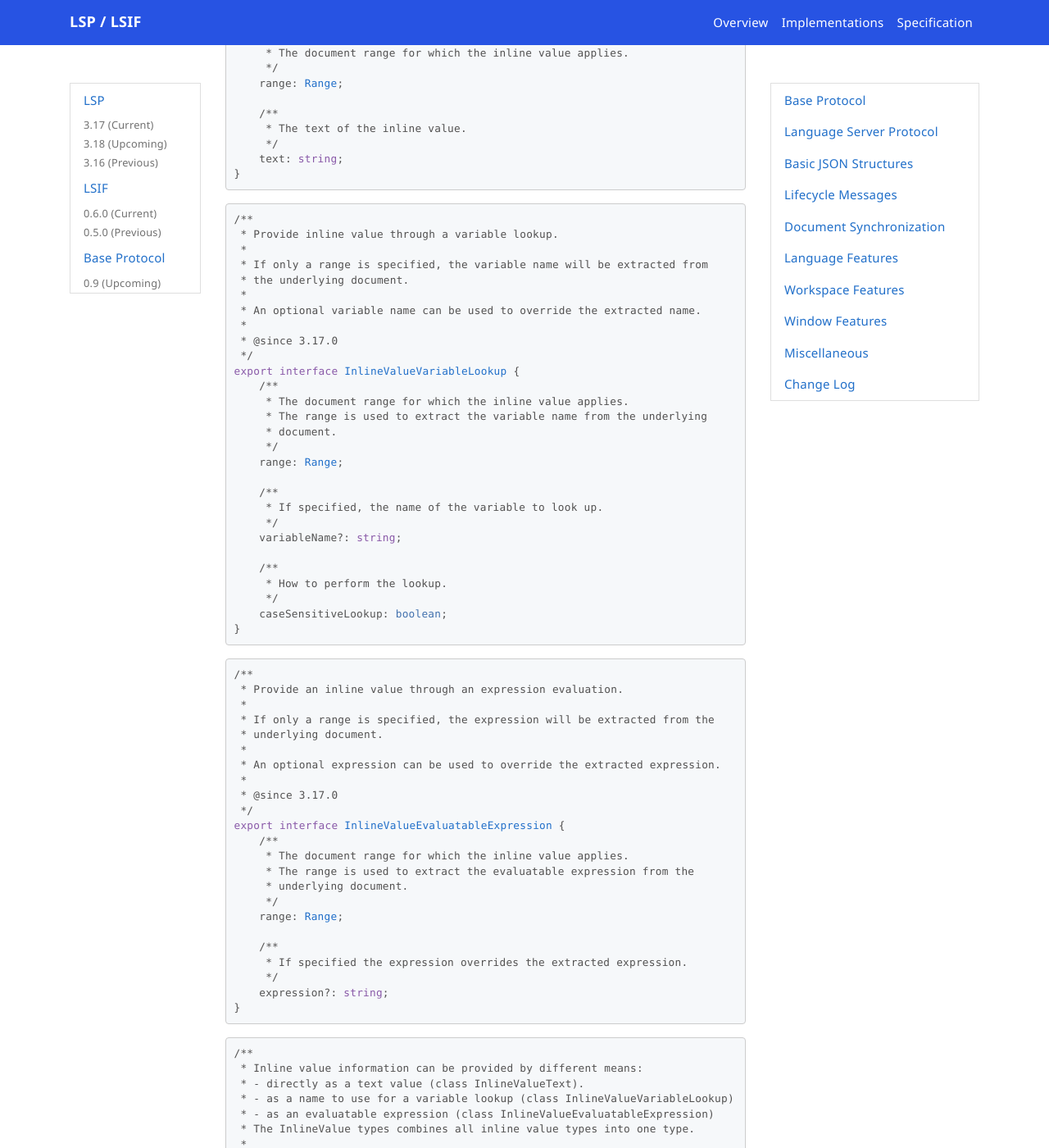
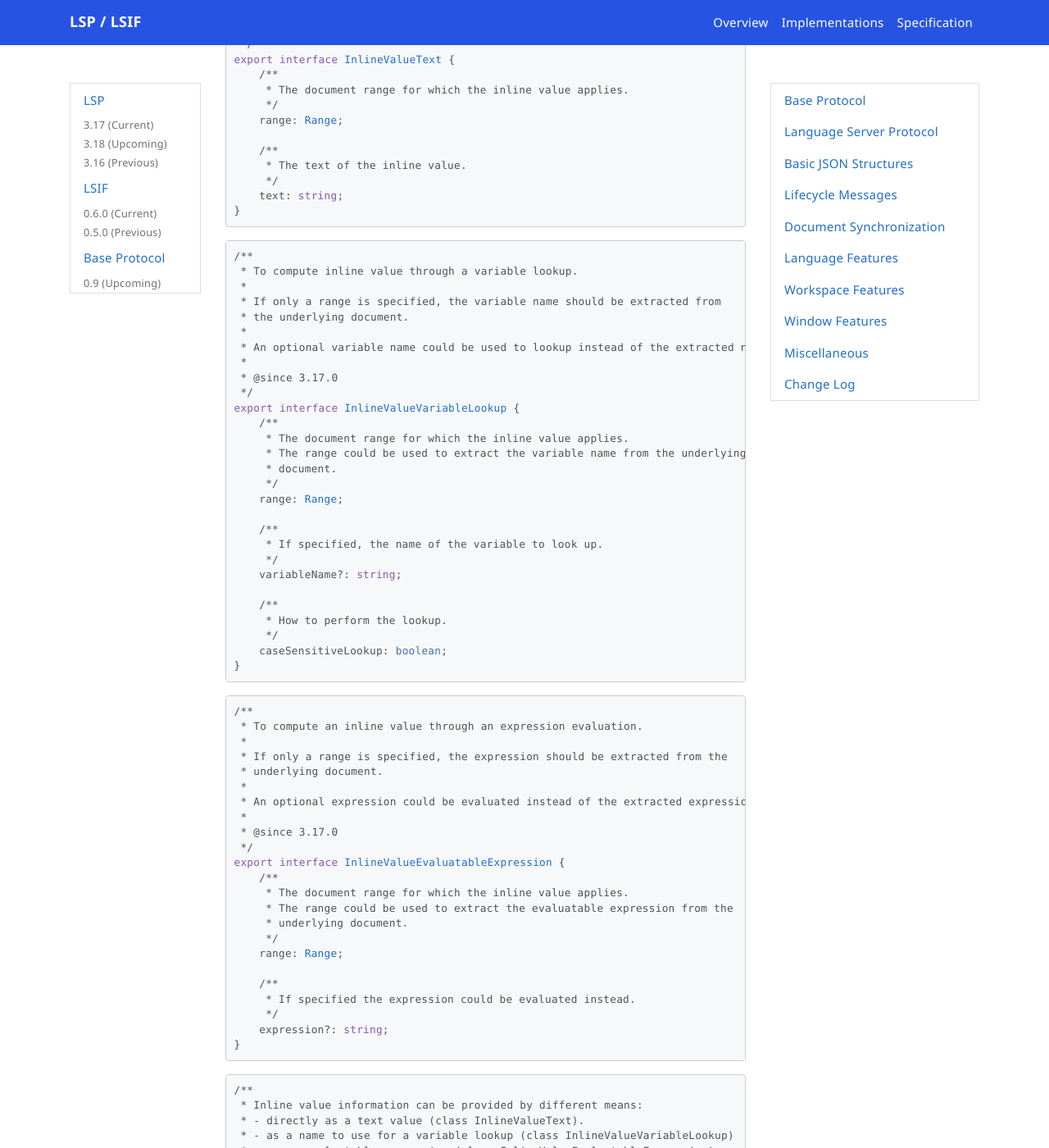
Before and after one commit to microsoft/language-server-protocol, a Jekyll site: the page built from _specifications/lsp/3.18/specification.md, in a window 1280 px wide and 1400 px high, scrolled down 140332 px. Shown: the whole window at 82% size. Built offline with Jekyll 4.4.1, drawn with Linux system fonts in a browser that asks for light colours; nearby versions of some CDN libraries; emoji names are drawn with the system emoji font; comment, search, counter and statistics services are not loaded; some of the changed text lies outside the part shown.

Commit message:
Clarify InlineValue request

````diff
--- a/_specifications/lsp/3.18/language/inlineValue.md
+++ b/_specifications/lsp/3.18/language/inlineValue.md
@@ -2,7 +2,8 @@
 
 > *Since version 3.17.0*
 
-The inline value request is sent from the client to the server to compute inline values for a given text document that may be rendered in the editor at the end of lines.
+The request is sent from the client to the server to return entries in a given document range for which inline values may be computed and rendered in the editor at the end of lines.
+For programming languages, the editor usually uses a debugger to get the value of an entry.
 
 _Client Capability_:
 * property name (optional): `textDocument.inlineValue`
@@ -115,7 +116,7 @@
 
 ```typescript
 /**
- * Provide inline value as text.
+ * Returns inline value information as the complete text to be shown.
  *
  * @since 3.17.0
  */
@@ -136,19 +137,19 @@
 
 ```typescript
 /**
- * Provide inline value through a variable lookup.
+ * To compute inline value through a variable lookup.
  *
- * If only a range is specified, the variable name will be extracted from
+ * If only a range is specified, the variable name should be extracted from
  * the underlying document.
  *
- * An optional variable name can be used to override the extracted name.
+ * An optional variable name could be used to lookup instead of the extracted name.
  *
  * @since 3.17.0
  */
 export interface InlineValueVariableLookup {
 	/**
 	 * The document range for which the inline value applies.
-	 * The range is used to extract the variable name from the underlying
+	 * The range could be used to extract the variable name from the underlying
 	 * document.
 	 */
 	range: Range;
@@ -169,25 +170,25 @@
 
 ```typescript
 /**
- * Provide an inline value through an expression evaluation.
+ * To compute an inline value through an expression evaluation.
  *
- * If only a range is specified, the expression will be extracted from the
+ * If only a range is specified, the expression should be extracted from the
  * underlying document.
  *
- * An optional expression can be used to override the extracted expression.
+ * An optional expression could be evaluated instead of the extracted expression.
  *
  * @since 3.17.0
  */
 export interface InlineValueEvaluatableExpression {
 	/**
 	 * The document range for which the inline value applies.
-	 * The range is used to extract the evaluatable expression from the
+	 * The range could be used to extract the evaluatable expression from the
 	 * underlying document.
 	 */
 	range: Range;
 
 	/**
-	 * If specified the expression overrides the extracted expression.
+	 * If specified the expression could be evaluated instead.
 	 */
 	expression?: string;
 }
````
Also changed, not shown: other parts of _specifications/lsp/3.18/language/inlineValue.md (+2 -2 lines).
